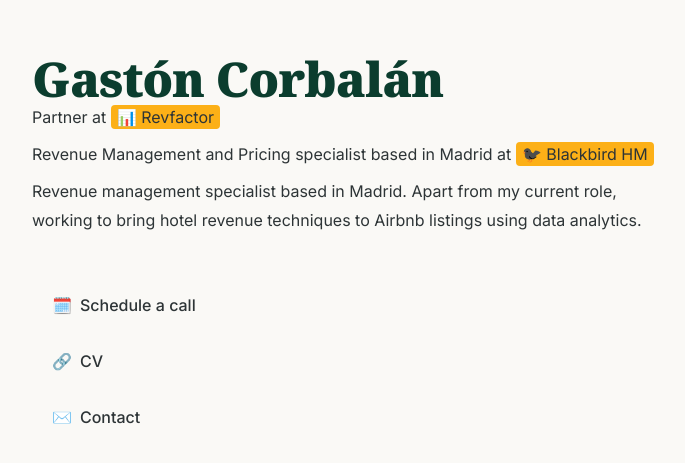
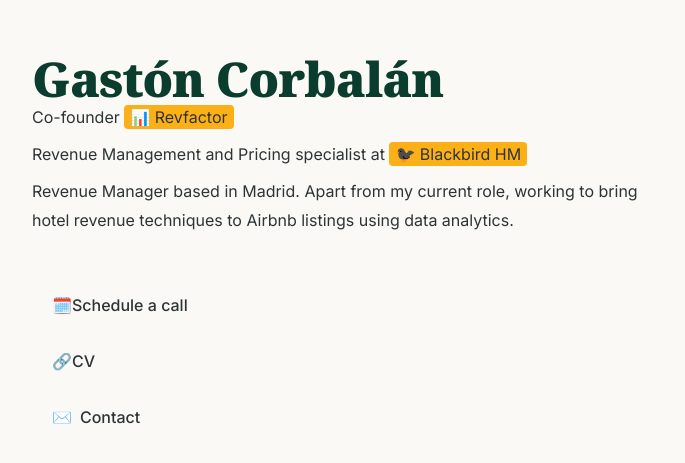
Before and after one commit to ImGaston/portfolio, a Next.js app: page / in a window 1280 px wide. Shown: the part 181-644 px from the top of the page, without its empty margins (292-977 px from the left). Built offline with nearby package versions, Linux system fonts and the light colour scheme.

Commit message:
Update index.js

```diff
--- a/pages/index.js
+++ b/pages/index.js
@@ -8,7 +8,7 @@ const Home = () => {
           Gastón Corbalán
         </h1>
         <p className="subtitle text-base text-slate dark:text-parchment">
-          Partner at{' '}
+          Co-founder{' '}
           <a
             target="_blank"
             href="https://revfactor.io//"
@@ -19,7 +19,7 @@ const Home = () => {
           </a>
         </p>
         <p className="subtitle text-base text-slate dark:text-parchment">
-          Revenue Management and Pricing specialist based in Madrid at{' '}
+          Revenue Management and Pricing specialist at{' '}
           <a
             target="_blank"
             href="https://blackbirdhm.com//"
@@ -30,16 +30,16 @@ const Home = () => {
           </a>
         </p>
         <p className="text-base leading-relaxed text-slate dark:text-parchment max-w-prose">
-          Revenue management specialist based in Madrid. Apart from my current role, working to
+          Revenue Manager based in Madrid. Apart from my current role, working to
           bring hotel revenue techniques to Airbnb listings using data analytics.
         </p>
       </div>
-      <div className="flex flex-col gap-3">
+      <div className="flex flex-col gap-y-3">
         <a
           target="_blank"
           href="https://calendar.app.google/Nu8B7evvfjS8apX79/"
           rel="noreferrer"
-          className="inline-flex items-center gap-2 px-5 py-2.5 rounded-sm text-verdant font-medium hover:brightness-110 transition-all w-fit dark:bg-amber dark:text-verdant"
+          className="inline-flex items-center px-5 py-2.5 rounded-sm text-verdant font-medium hover:brightness-110 transition-all w-fit dark:text-verdant"
         >
           🗓️ <span>Schedule a call</span>
         </a>
@@ -47,7 +47,7 @@ const Home = () => {
           target="_blank"
           href="https://cv.gastoncorbalan.com/"
           rel="noreferrer"
-          className="inline-flex items-center gap-2 px-5 py-2.5 rounded-sm text-verdant font-medium hover:bg-verdant hover:text-parchment transition-all w-fit dark:text-parchment dark:hover:bg-amber dark:hover:text-verdant"
+          className="inline-flex items-center px-5 py-2.5 rounded-sm text-verdant font-medium hover:bg-verdant hover:text-parchment transition-all w-fit dark:text-parchment dark:hover:bg-amber dark:hover:text-verdant"
         >
           🔗 <span>CV</span>
         </a>
```
